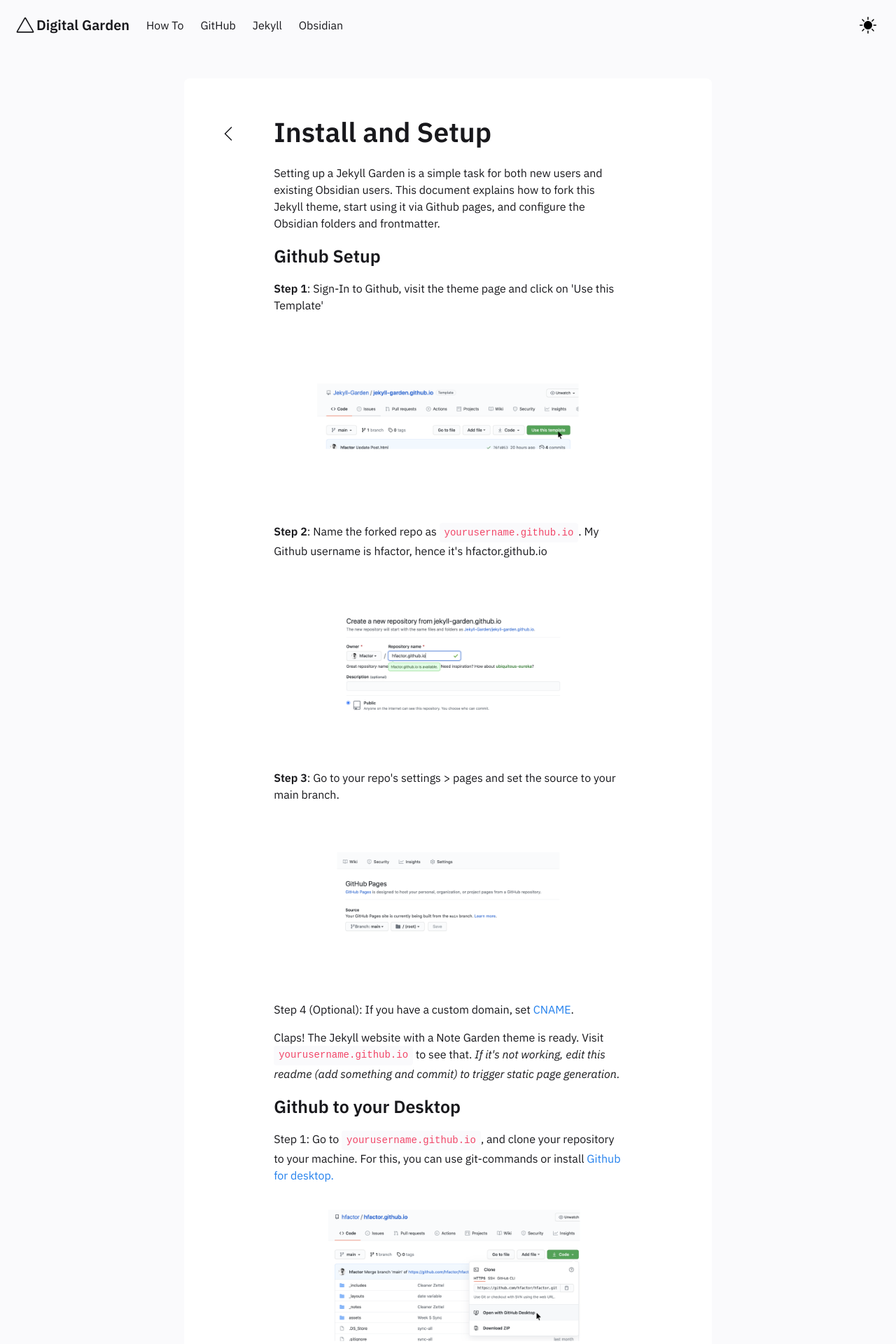
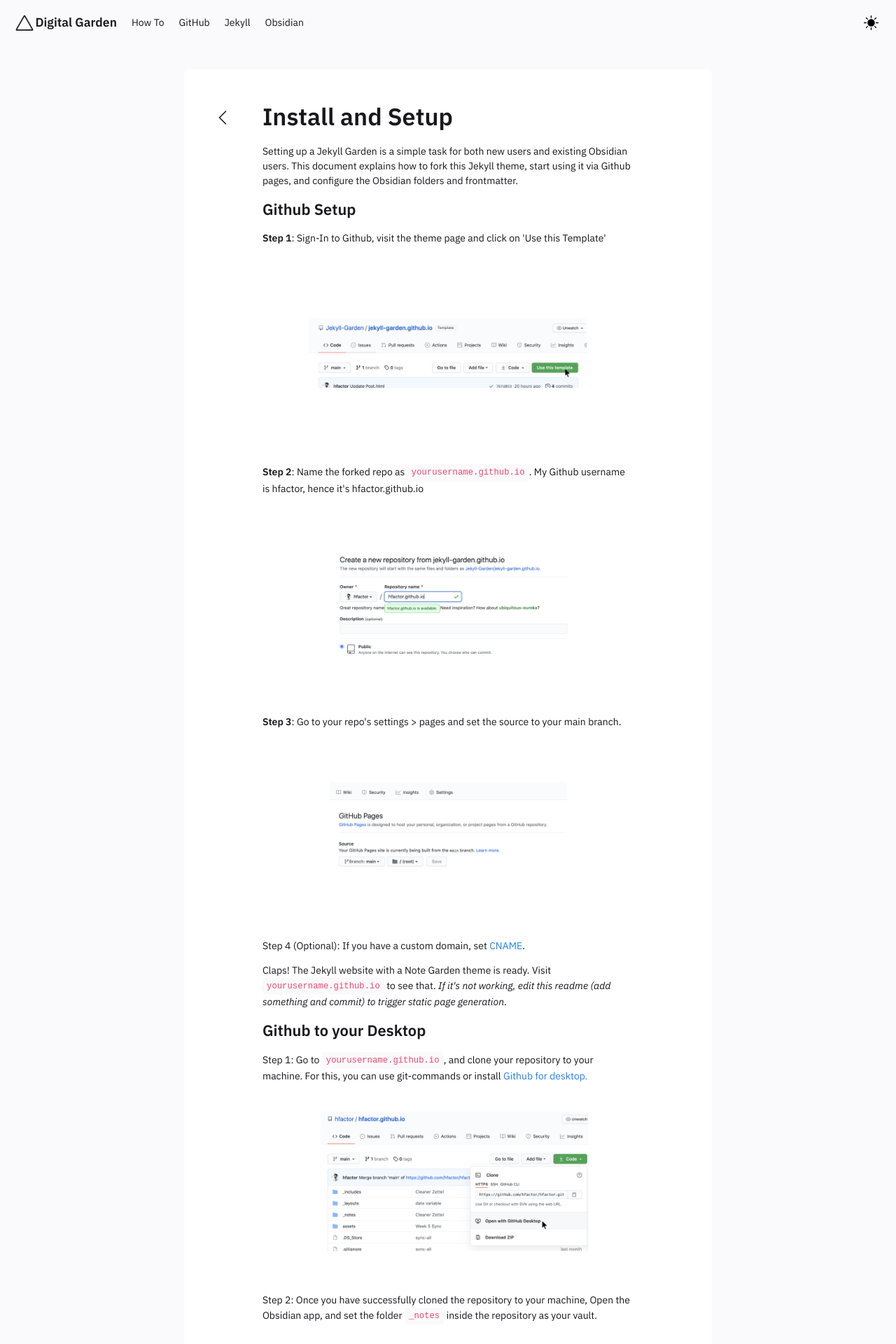
Before and after one commit to Jekyll-Garden/jekyll-garden.github.io, a Jekyll site: the page built from _posts/2020-03-01-how-to.md, in a window 1280 px wide. Shown: the top 1920 px of the page at 70% size. Built offline with Jekyll 4.4.1, drawn with Linux system fonts in a browser that asks for light colours.

Commit message:
feat: typography size change mobile

```diff
--- a/assets/css/main.css
+++ b/assets/css/main.css
@@ -214,7 +214,7 @@
 
 html {
   background-color: var(--bg-sub);
-  font-size: 16px;
+  font-size: 14px;
   -moz-osx-font-smoothing: grayscale;
   -webkit-font-smoothing: antialiased;
   min-width: 300px;
@@ -348,9 +348,6 @@
   text-align: right !important; }
 
 @media screen and (max-width: 768px) {
-  html {
-    font-size: 12px;
-  }
   .has-text-centered-mobile {
     text-align: center !important; } }
 
--- a/assets/css/style.css
+++ b/assets/css/style.css
@@ -151,47 +151,78 @@
 }
 */
 
+/* Minor third with base font 14px */
 h1 {
-    font-size: 2.441rem;
+    font-size: 2.074rem;
     font-weight: 600;
 }
 
 h2 {
-    font-size: 1.953rem;
+    font-size: 1.728rem;
     font-weight: 600;
 }
 
 h3 {
-    font-size: 1.563rem;
+    font-size: 1.44rem;
     font-weight: 600;
 }
 
 h4 {
-    font-size: 1.25rem;
+    font-size: 1.2rem;
     font-weight: 600;
 }
 
 h5 {
-    font-size: 1.25rem;
+    font-size: 1.2rem;
     font-weight: 400;
 }
 
 h6 {
     font-size: 1rem;
     font-weight: 600;
+}
+
+
+/* Major third with base font 16px */
+@media screen and (min-width: 769px), print {
+    html {
+        font-size: 16px;
+    }
+    h1 {
+        font-size: 2.441rem;
+        font-weight: 600;
+    }
+
+    h2 {
+        font-size: 1.953rem;
+        font-weight: 600;
+    }
+
+    h3 {
+        font-size: 1.563rem;
+        font-weight: 600;
+    }
+
+    h4 {
+        font-size: 1.25rem;
+        font-weight: 600;
+    }
+
+    h5 {
+        font-size: 1.25rem;
+        font-weight: 400;
+    }
+
+    h6 {
+        font-size: 1rem;
+        font-weight: 600;
+    }
 }
 
 h1, h2, h3, h4, h5, h6 {
     margin: 0;
     font-family: 'IBM Plex Sans', sans-serif;
 }
-/*
-a, p, ul, li, ol, table, span, blockquote {
-    color: var(--text-main);
-    font-family: 'IBM Plex Sans', sans-serif;
-    font-size: 16px;  /* Let's set the font-size to something old-man friendly
-}*/
-
 
 p a,
 ul a,
```
